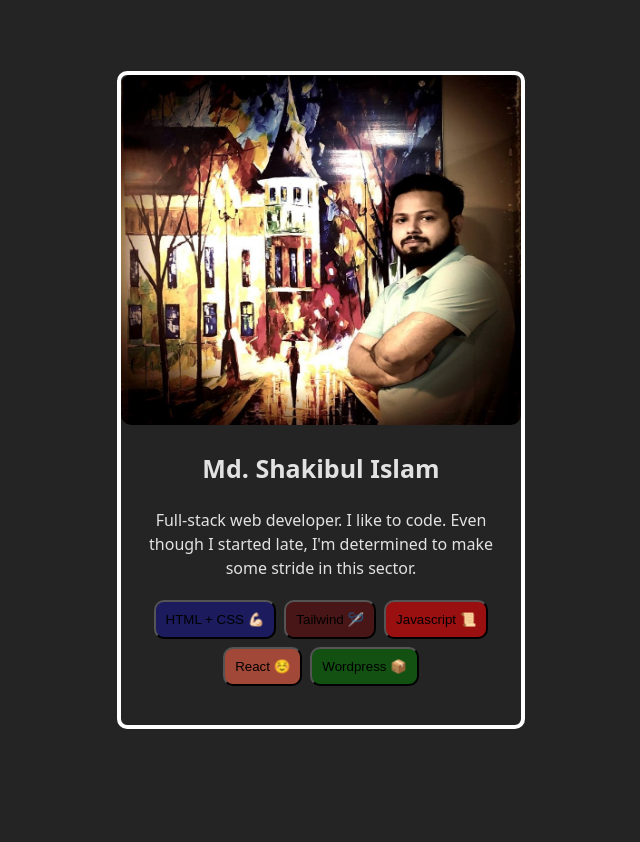
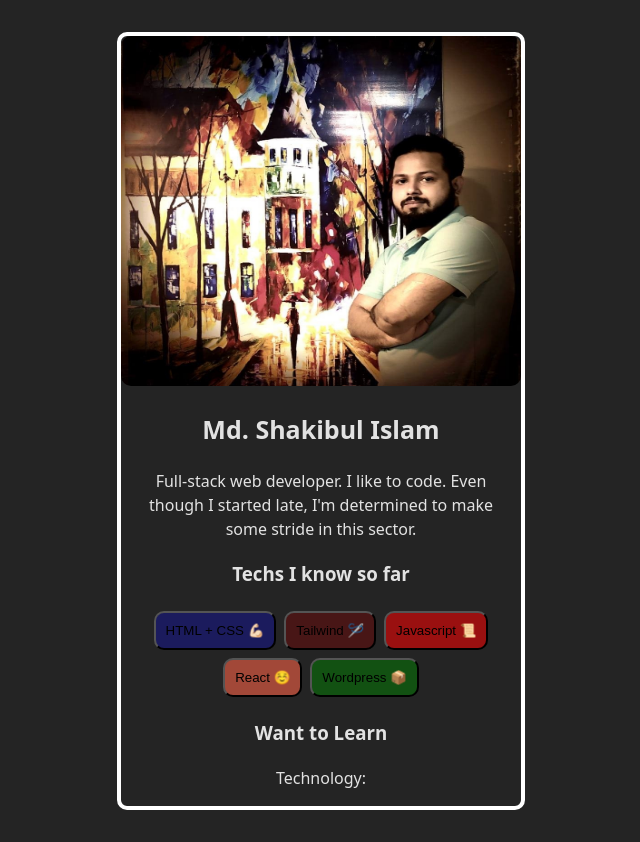
Before and after one commit to Shaqibul-Neil/profile-card-react-challenge-1, a React (Vite) app: page / in a window 1280 px wide. Shown: the whole page, without its empty margins (319-959 px from the left). Before the commit the page ends 800 px from the top, so only its background shows below. Built offline with nearby package versions, Linux system fonts and the light colour scheme.

Commit message:
props desturcture

```diff
--- a/src/App.jsx
+++ b/src/App.jsx
@@ -1,5 +1,5 @@
 import "./App.css";
-import { Image, Information } from "./Profile";
+import { Image, Information, Learn } from "./Profile";
 
 function App() {
   return (
@@ -10,6 +10,9 @@ function App() {
       <div className="content-div">
         <Information />
       </div>
+      <div>
+        <Learn />
+      </div>
     </div>
   );
 }
--- a/src/Profile.jsx
+++ b/src/Profile.jsx
@@ -13,6 +13,7 @@ const Information = function () {
         I'm determined to make some stride in this sector.
       </p>
       <div>
+        <h3>Techs I know so far</h3>
         <Button name="HTML + CSS 💪🏻" colorClass="blue" />
         <Button name="Tailwind 🪡" colorClass="maroon" />
         <Button name="Javascript 📜" colorClass="red" />
@@ -23,8 +24,17 @@ const Information = function () {
   );
 };
 
-const Button = function (props) {
-  return <button className={props.colorClass}>{props.name}</button>;
+const Button = function ({ colorClass, name }) {
+  return <button className={colorClass}>{name}</button>;
 };
 
-export { Image, Information };
+const Learn = function () {
+  return (
+    <div>
+      <h3>Want to Learn</h3>
+      <p>Technology: </p>
+    </div>
+  );
+};
+
+export { Image, Information, Learn };
--- a/src/index.css
+++ b/src/index.css
@@ -25,7 +25,6 @@ h1 {
 }
 .container {
   width: 400px;
-  height: 650px;
   border: 4px solid white;
   border-radius: 10px;
 }
```
